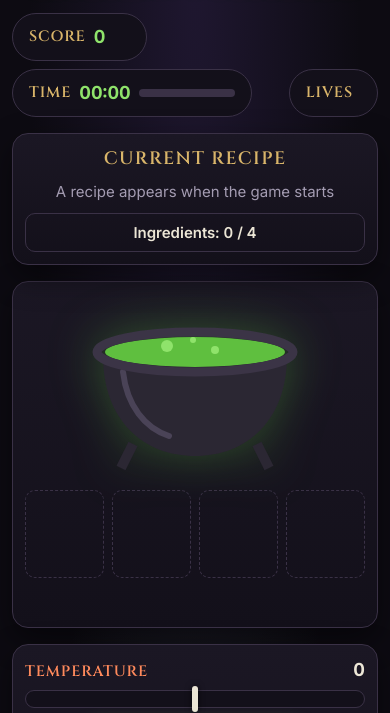
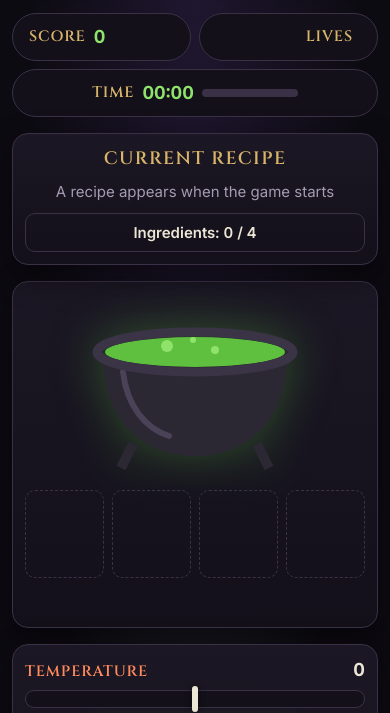
Before and after one commit to Besika40k/alchemists-cauldron, a website built with Vite: page index.html in a window 390 px wide. Shown: the part 51-764 px from the top of the page. Built offline with nearby package versions, Linux system fonts and the light colour scheme.

Commit message:
style: lay out the hud in two rows on phones

```diff
--- a/src/styles/components/hud.css
+++ b/src/styles/components/hud.css
@@ -1,8 +1,33 @@
+/* phones: score and lives side by side, the time in a full row under them */
 .hud {
-  display: flex;
-  flex-wrap: wrap;
-  justify-content: space-between;
+  display: grid;
+  grid-template-columns: repeat(2, minmax(0, 1fr));
+  grid-template-areas:
+    'score lives'
+    'time time';
   gap: var(--space-2);
+}
+
+.hud__item--score {
+  grid-area: score;
+}
+
+.hud__item--time {
+  grid-area: time;
+  justify-content: center;
+}
+
+.hud__item--lives {
+  grid-area: lives;
+  justify-content: flex-end;
+}
+
+@media (width >= 560px) {
+  .hud {
+    display: flex;
+    flex-wrap: wrap;
+    justify-content: space-between;
+  }
 }
 
 .hud__item {
```
